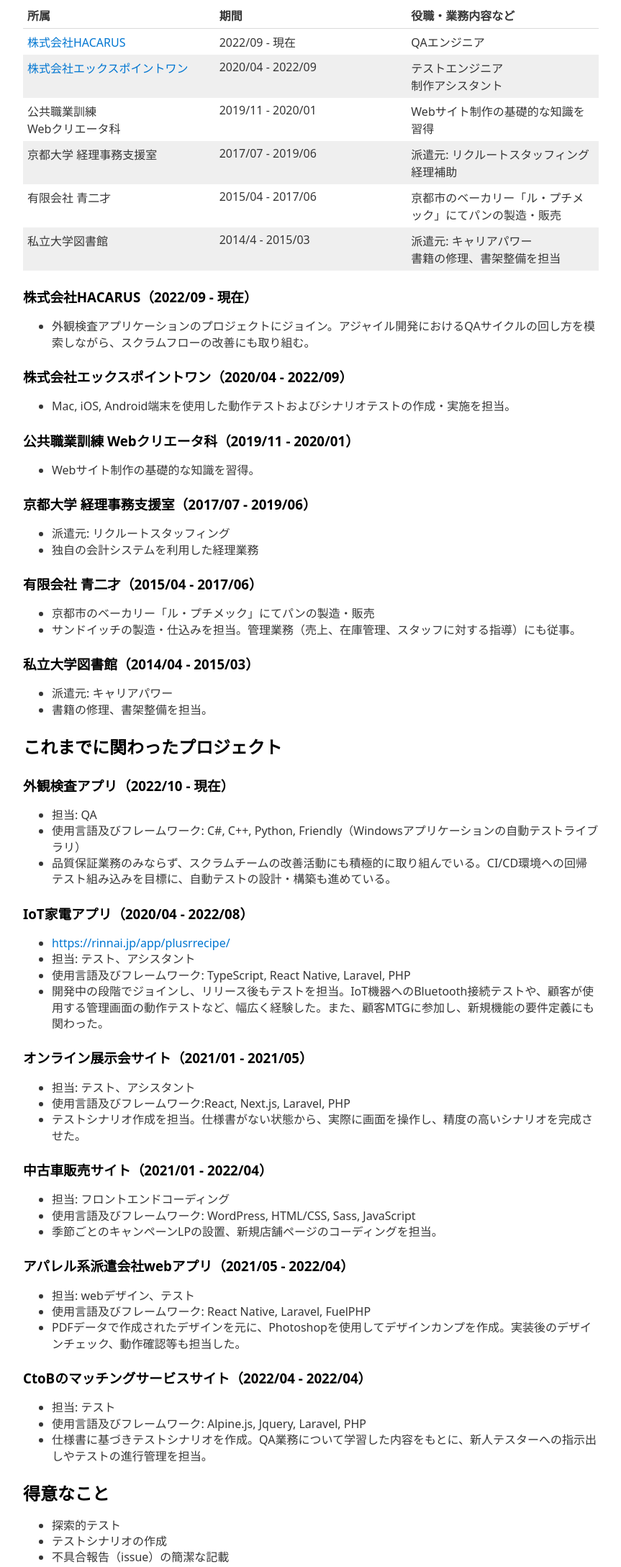
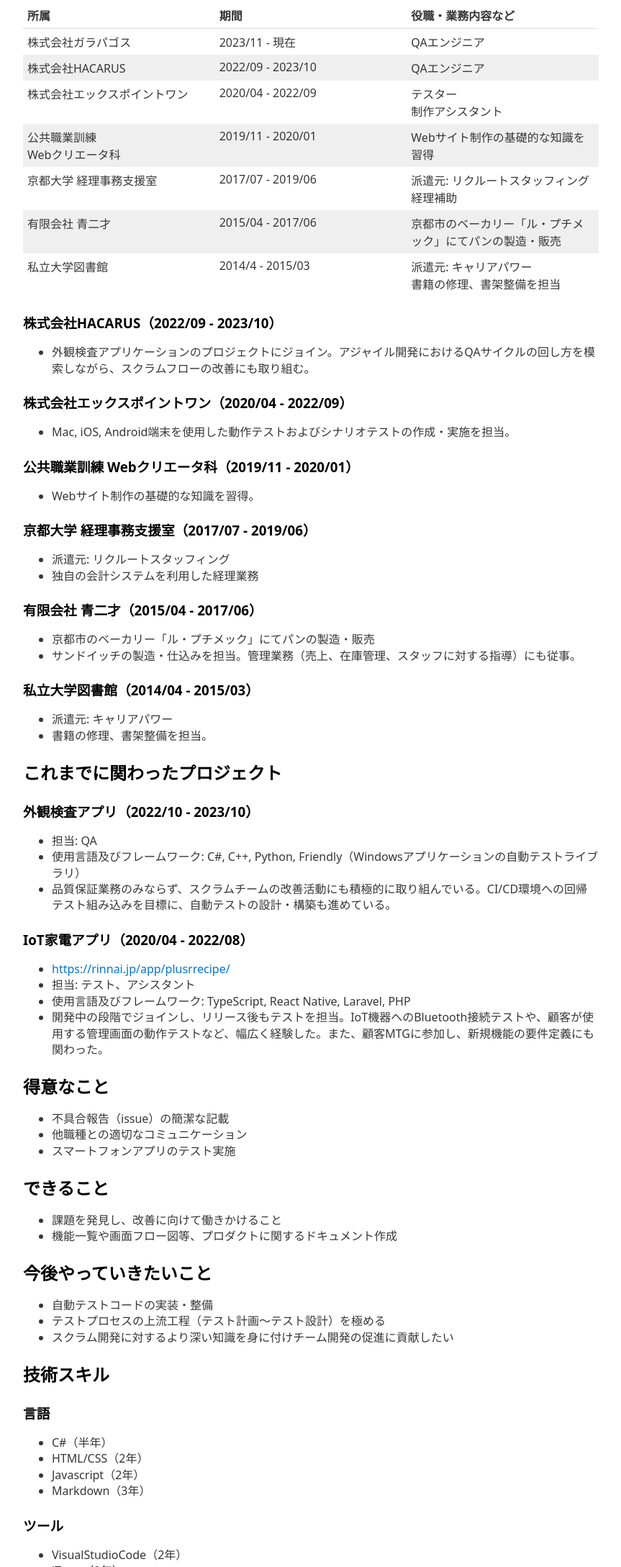
Before and after one commit to fuka161cm/fuka161cm.github.io, a plain HTML site: page docs/index.html in a window 1280 px wide. Shown: the part 623-2800 px from the top of the page at 72% size, without its empty margins (208-1071 px from the left). Drawn offline with nearby package versions, Linux system fonts and the light colour scheme.

Commit message:
index.html生成

```diff
--- a/docs/index.html
+++ b/docs/index.html
@@ -4,9 +4,10 @@
 <h1 id="職務経歴">職務経歴</h1>
 <h2 id="基本情報">基本情報</h2>
 <ul>
-<li>氏名: 石原 楓香 （Ishihara Fuka）</li>
+<li>氏名: 東海林 楓香 （Shoji Fuka）</li>
 <li>生年月日: 1991/05/03</li>
-<li>居住地: 兵庫県神戸市</li>
+<li>居住地: 兵庫県神戸市<br />
+</li>
 <li>出身地: 広島県広島市</li>
 <li>最終学歴: 嵯峨美術大学芸術学部観光デザイン学科</li>
 <li>趣味: 読書、散歩</li>
@@ -34,40 +35,44 @@
 </thead>
 <tbody>
 <tr class="odd">
-<td><a href="https://hacarus.com/ja/">株式会社HACARUS</a></td>
-<td>2022/09 - 現在</td>
+<td>株式会社ガラパゴス</td>
+<td>2023/11 - 現在</td>
 <td>QAエンジニア</td>
 </tr>
 <tr class="even">
-<td><a
-href="https://x-point-1.net/">株式会社エックスポイントワン</a></td>
-<td>2020/04 - 2022/09</td>
-<td>テストエンジニア<br>制作アシスタント</td>
+<td>株式会社HACARUS</td>
+<td>2022/09 - 2023/10</td>
+<td>QAエンジニア</td>
 </tr>
 <tr class="odd">
+<td>株式会社エックスポイントワン</td>
+<td>2020/04 - 2022/09</td>
+<td>テスター<br>制作アシスタント</td>
+</tr>
+<tr class="even">
 <td>公共職業訓練<br>Webクリエータ科</td>
 <td>2019/11 - 2020/01</td>
 <td>Webサイト制作の基礎的な知識を習得</td>
 </tr>
-<tr class="even">
+<tr class="odd">
 <td>京都大学 経理事務支援室</td>
 <td>2017/07 - 2019/06</td>
 <td>派遣元: リクルートスタッフィング<br>経理補助</td>
 </tr>
-<tr class="odd">
+<tr class="even">
 <td>有限会社 青二才</td>
 <td>2015/04 - 2017/06</td>
 <td>京都市のベーカリー「ル・プチメック」にてパンの製造・販売</td>
 </tr>
-<tr class="even">
+<tr class="odd">
 <td>私立大学図書館</td>
 <td>2014/4 - 2015/03</td>
 <td>派遣元: キャリアパワー<br>書籍の修理、書架整備を担当</td>
 </tr>
 </tbody>
 </table>
-<h3 id="株式会社hacarus202209---現在">株式会社HACARUS（2022/09 -
-現在）</h3>
+<h3 id="株式会社hacarus202209---202310">株式会社HACARUS（2022/09 -
+2023/10）</h3>
 <ul>
 <li>外観検査アプリケーションのプロジェクトにジョイン。アジャイル開発におけるQAサイクルの回し方を模索しながら、スクラムフローの改善にも取り組む。</li>
 </ul>
@@ -103,8 +108,8 @@ Webクリエータ科（2019/11 - 2020/01）</h3>
 </ul>
 <h2
 id="これまでに関わったプロジェクト">これまでに関わったプロジェクト</h2>
-<h3 id="外観検査アプリ202210---現在">外観検査アプリ（2022/10 -
-現在）</h3>
+<h3 id="外観検査アプリ202210---202310">外観検査アプリ（2022/10 -
+2023/10）</h3>
 <ul>
 <li>担当: QA</li>
 <li>使用言語及びフレームワーク: C#, C++, Python,
@@ -121,38 +126,29 @@ href="https://rinnai.jp/app/plusrrecipe/">https://rinnai.jp/app/plusrrecipe/</a>
 PHP</li>
 <li>開発中の段階でジョインし、リリース後もテストを担当。IoT機器へのBluetooth接続テストや、顧客が使用する管理画面の動作テストなど、幅広く経験した。また、顧客MTGに参加し、新規機能の要件定義にも関わった。</li>
 </ul>
-<h3
-id="オンライン展示会サイト202101---202105">オンライン展示会サイト（2021/01
-- 2021/05）</h3>
-<ul>
-<li>担当: テスト、アシスタント</li>
-<li>使用言語及びフレームワーク:React, Next.js, Laravel, PHP</li>
-<li>テストシナリオ作成を担当。仕様書がない状態から、実際に画面を操作し、精度の高いシナリオを完成させた。</li>
-</ul>
-<h3 id="中古車販売サイト202101---202204">中古車販売サイト（2021/01 -
-2022/04）</h3>
-<ul>
-<li>担当: フロントエンドコーディング</li>
-<li>使用言語及びフレームワーク: WordPress, HTML/CSS, Sass,
-JavaScript</li>
-<li>季節ごとのキャンペーンLPの設置、新規店舗ページのコーディングを担当。</li>
-</ul>
-<h3
-id="アパレル系派遣会社webアプリ202105---202204">アパレル系派遣会社webアプリ（2021/05
-- 2022/04）</h3>
-<ul>
-<li>担当: webデザイン、テスト</li>
-<li>使用言語及びフレームワーク: React Native, Laravel, FuelPHP</li>
-<li>PDFデータで作成されたデザインを元に、Photoshopを使用してデザインカンプを作成。実装後のデザインチェック、動作確認等も担当した。</li>
-</ul>
-<h3
-id="ctobのマッチングサービスサイト202204---202204">CtoBのマッチングサービスサイト（2022/04
-- 2022/04）</h3>
-<ul>
-<li>担当: テスト</li>
-<li>使用言語及びフレームワーク: Alpine.js, Jquery, Laravel, PHP</li>
-<li>仕様書に基づきテストシナリオを作成。QA業務について学習した内容をもとに、新人テスターへの指示出しやテストの進行管理を担当。</li>
-</ul>
+<!-- ### オンライン展示会サイト（2021/01 - 2021/05）
+
+- 担当: テスト、アシスタント
+- 使用言語及びフレームワーク:React, Next.js, Laravel, PHP
+- テストシナリオ作成を担当。仕様書がない状態から、実際に画面を操作し、精度の高いシナリオを完成させた。
+
+### 中古車販売サイト（2021/01 - 2022/04）
+
+- 担当: フロントエンドコーディング
+- 使用言語及びフレームワーク: WordPress, HTML/CSS, Sass, JavaScript
+- 季節ごとのキャンペーンLPの設置、新規店舗ページのコーディングを担当。
+
+### アパレル系派遣会社webアプリ（2021/05 - 2022/04）
+
+- 担当: webデザイン、テスト
+- 使用言語及びフレームワーク: React Native, Laravel, FuelPHP
+- PDFデータで作成されたデザインを元に、Photoshopを使用してデザインカンプを作成。実装後のデザインチェック、動作確認等も担当した。
+
+### CtoBのマッチングサービスサイト（2022/04 - 2022/04）
+
+- 担当: テスト
+- 使用言語及びフレームワーク: Alpine.js, Jquery, Laravel, PHP
+- 仕様書に基づきテストシナリオを作成。QA業務について学習した内容をもとに、新人テスターへの指示出しやテストの進行管理を担当。 -->
 <!-- ## 副業で担当していた案件
 
 ### 着物レンタルサイトの保守（2021/03 - 2022/04）
@@ -169,20 +165,13 @@ id="ctobのマッチングサービスサイト202204---202204">CtoBのマッチ
 - 使用言語及びフレームワーク: Nuxt.js, microCMS -->
 <h2 id="得意なこと">得意なこと</h2>
 <ul>
-<li>探索的テスト</li>
-<li>テストシナリオの作成</li>
 <li>不具合報告（issue）の簡潔な記載</li>
-<li>アプリケーションのテスト</li>
-<li>iOS, Android端末を使用したテスト</li>
-<li>Android OSバージョン毎の動作チェック</li>
-<li>クロスブラウザテスト</li>
+<li>他職種との適切なコミュニケーション</li>
+<li>スマートフォンアプリのテスト実施</li>
 </ul>
 <h2 id="できること">できること</h2>
 <ul>
-<li>課題を発見し、改善にむけ働きかけること</li>
-<li>マネージャー、エンジニアとの適切なコミュニケーション</li>
-<li>開発者ツールを用いたデバッグ</li>
-<li>フロントエンドコーディング</li>
+<li>課題を発見し、改善に向けて働きかけること</li>
 <li>機能一覧や画面フロー図等、プロダクトに関するドキュメント作成</li>
 </ul>
 <h2 id="今後やっていきたいこと">今後やっていきたいこと</h2>
```
